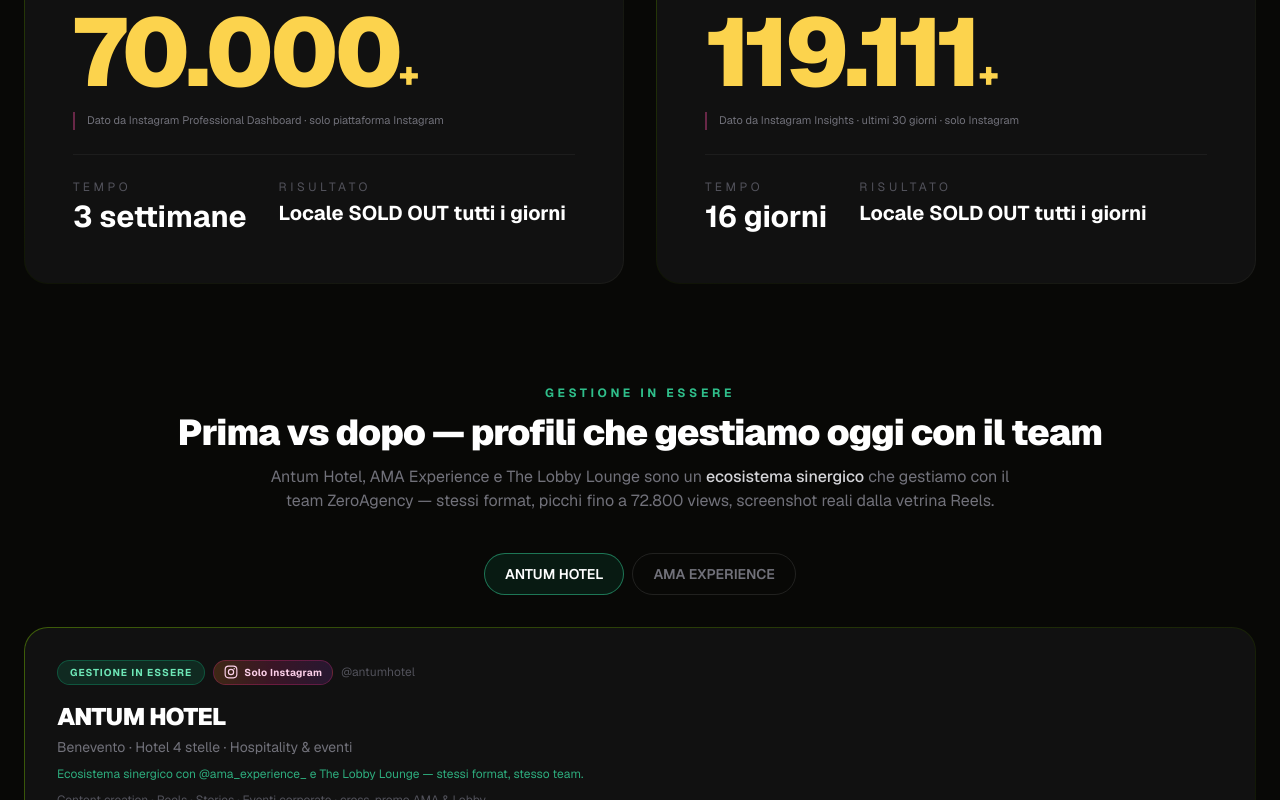
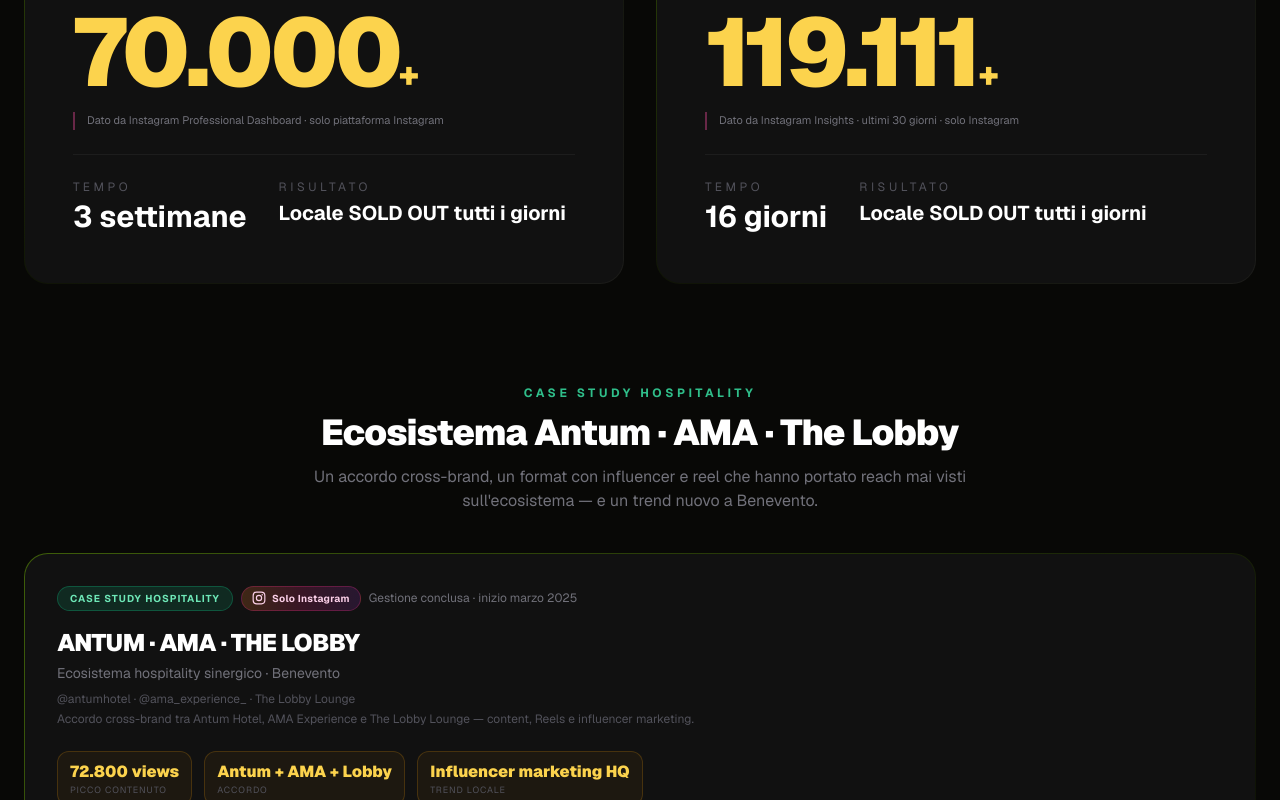
Before and after one commit to mandalinomc-ai/eugeniociullo, a Next.js app: page / in a window 1280 px wide. Shown: the part 9434-10234 px from the top of the page. Built offline with nearby package versions, Linux system fonts and the light colour scheme.

Commit message:
Reframe Antum ecosystem as influencer case study, remove before metrics, note March exit.
Co-authored-by: Cursor <cursoragent@cursor.com>

```diff
--- a/src/components/Brands.tsx
+++ b/src/components/Brands.tsx
@@ -110,8 +110,8 @@ function BrandCard({
 
         {"highlight" in brand && brand.highlight && (
           <span className="absolute top-3 sm:top-4 left-3 sm:left-4 px-2.5 sm:px-3 py-1 text-[9px] sm:text-[10px] font-bold tracking-widest uppercase bg-[#a3ff12] text-black rounded-full z-10">
-            {"management" in brand && brand.management === "ongoing"
-              ? "Gestione attiva"
+            {"management" in brand && brand.management === "case-study"
+              ? "Case study"
               : "featured" in brand && brand.featured
                 ? "Case Study"
                 : "Highlight"}
--- a/src/components/GestioneInEssere.tsx
+++ b/src/components/GestioneInEssere.tsx
@@ -1,11 +1,10 @@
 "use client";
 
-import { useState } from "react";
-import { motion, AnimatePresence } from "framer-motion";
+import { motion } from "framer-motion";
 import MediaImage from "@/components/ui/MediaImage";
 import { ONGOING_MANAGEMENT } from "@/lib/constants";
 
-type ManagementId = (typeof ONGOING_MANAGEMENT)[number]["id"];
+const caseStudy = ONGOING_MANAGEMENT[0];
 
 function InstagramBadge() {
   return (
@@ -20,29 +19,97 @@ function InstagramBadge() {
   );
 }
 
-function MetricGrid({
-  metrics,
-  tone,
-}: {
-  metrics: readonly { label: string; value: string; highlight?: boolean }[];
-  tone: "before" | "after";
-}) {
+export default function GestioneInEssere() {
   return (
-    <div className="grid grid-cols-2 gap-2 sm:gap-3">
-      {metrics.map((metric) => (
+    <div id="gestione" className="mt-16 sm:mt-24 scroll-mt-24">
+      <motion.div
+        initial={{ opacity: 0, y: 20 }}
+        whileInView={{ opacity: 1, y: 0 }}
+        viewport={{ once: true }}
+        className="text-center mb-8 sm:mb-10"
+      >
+        <span className="inline-block text-emerald-400/90 text-[10px] sm:text-xs font-bold tracking-[0.3em] uppercase mb-3">
+          Case study hospitality
+        </span>
+        <h3 className="text-2xl sm:text-3xl md:text-4xl font-black tracking-tight">
+          Ecosistema Antum · AMA · The Lobby
+        </h3>
+        <p className="text-zinc-500 mt-3 text-sm sm:text-base max-w-3xl mx-auto">
+          Un accordo cross-brand, un format con influencer e reel che hanno portato reach mai visti
+          sull&apos;ecosistema — e un trend nuovo a Benevento.
+        </p>
+      </motion.div>
+
+      <motion.article
+        initial={{ opacity: 0, y: 16 }}
+        whileInView={{ opacity: 1, y: 0 }}
+        viewport={{ once: true }}
+        className="card-featured rounded-2xl sm:rounded-3xl overflow-hidden bg-black"
+      >
+        <div className="p-5 sm:p-8 border-b border-white/5">
+          <div className="flex flex-wrap items-center gap-2 mb-4">
+            <span className="px-3 py-1 text-[10px] font-bold tracking-widest uppercase bg-emerald-500/15 border border-emerald-500/30 text-emerald-300 rounded-full">
+              {caseStudy.badge}
+            </span>
+            <InstagramBadge />
+            <span className="text-xs text-zinc-500">{caseStudy.period}</span>
+          </div>
+          <h4 className="text-xl sm:text-2xl font-black tracking-tight">{caseStudy.name}</h4>
+          <p className="text-sm text-zinc-500 mt-1">{caseStudy.subtitle}</p>
+          <p className="text-xs text-zinc-600 mt-2">
+            {caseStudy.handles.join(" · ")} · The Lobby Lounge
+          </p>
+          <p className="text-xs text-zinc-600 mt-1">{caseStudy.scope}</p>
+
+          <div className="flex flex-wrap gap-3 mt-6">
+            {caseStudy.highlights.map((h) => (
+              <div
+                key={h.label}
+                className="px-3 py-2 rounded-xl border border-amber-500/20 bg-amber-500/5"
+              >
+                <p className="text-sm sm:text-base font-black text-amber-300">{h.value}</p>
+                <p className="text-[9px] uppercase tracking-widest text-zinc-600">{h.label}</p>
+              </div>
+            ))}
+          </div>
+        </div>
+
+        <div className="grid lg:grid-cols-2 divide-y lg:divide-y-0 lg:divide-x divide-white/5">
+          <div className="p-5 sm:p-8 space-y-5">
+            <div className="rounded-2xl border border-pink-500/20 bg-pink-500/5 p-5 sm:p-6">
+              <p className="text-[10px] uppercase tracking-[0.25em] text-pink-300/90 mb-2">
+                {caseStudy.influencer.title}
+              </p>
+              <p className="text-lg font-black text-white mb-2">{caseStudy.influencer.handle}</p>
+              <p className="text-sm text-zinc-400 leading-relaxed">{caseStudy.influencer.description}</p>
+            </div>
+
+            <p className="text-sm text-zinc-400 leading-relaxed">{caseStudy.story}</p>
+            <p className="text-sm text-zinc-400 leading-relaxed">{caseStudy.legacy}</p>
+
+            <div className="rounded-xl border border-white/10 bg-zinc-950/60 p-4">
+              <p className="text-[10px] uppercase tracking-widest text-zinc-500 mb-2">Nota</p>
+              <p className="text-xs text-zinc-500 leading-relaxed">{caseStudy.exitNote}</p>
+            </div>
+          </div>
+
+          <div className="p-5 sm:p-8">
+            <p className="text-[10px] uppercase tracking-[0.25em] text-emerald-400/90 mb-4">
+              Risultati in vetrina
+            </p>
+            <div className="grid grid-cols-2 gap-2 sm:gap-3 mb-6">
+              {caseStudy.metrics.map((metric) => (
                 <div
                   key={metric.label}
                   className={`rounded-xl p-3 border ${
-            metric.highlight
+                    "highlight" in metric && metric.highlight
                       ? "border-amber-500/30 bg-amber-500/5"
-              : tone === "before"
-                ? "border-white/5 bg-white/[0.02]"
                       : "border-emerald-500/15 bg-emerald-500/5"
                   }`}
                 >
                   <p
                     className={`text-base sm:text-lg font-black tracking-tight ${
-              metric.highlight ? "text-amber-300" : "text-white"
+                      "highlight" in metric && metric.highlight ? "text-amber-300" : "text-white"
                     }`}
                   >
                     {metric.value}
@@ -53,26 +120,14 @@ function MetricGrid({
                 </div>
               ))}
             </div>
-  );
-}
 
-function ScreenStrip({
-  screens,
-  tone,
-}: {
-  screens: readonly { src: string; alt: string; label: string }[];
-  tone: "before" | "after";
-}) {
-  return (
-    <div className={`grid gap-3 ${screens.length > 2 ? "sm:grid-cols-2 lg:grid-cols-2" : screens.length > 1 ? "sm:grid-cols-2" : "grid-cols-1"}`}>
-      {screens.map((screen) => (
+            <div className="grid sm:grid-cols-2 gap-3">
+              {caseStudy.screens.map((screen) => (
                 <div
-          key={`${screen.src}-${screen.label}`}
-          className={`rounded-2xl overflow-hidden border ${
-            tone === "before" ? "border-white/10 bg-zinc-950" : "border-amber-500/20 bg-black"
-          }`}
+                  key={screen.src}
+                  className="rounded-2xl overflow-hidden border border-amber-500/20 bg-black"
                 >
-          <div className="relative aspect-[9/16] w-full max-w-[200px] mx-auto sm:max-w-none">
+                  <div className="relative aspect-[9/16] w-full">
                     <MediaImage
                       src={screen.src}
                       alt={screen.alt}
@@ -80,7 +135,7 @@ function ScreenStrip({
                       position="center top"
                       bg="bg-black"
                       padding="p-2"
-              sizes="220px"
+                      sizes="200px"
                     />
                   </div>
                   <p className="text-center text-[10px] uppercase tracking-widest text-zinc-500 py-3 border-t border-white/5 px-2">
@@ -89,123 +144,17 @@ function ScreenStrip({
                 </div>
               ))}
             </div>
-  );
-}
-
-export default function GestioneInEssere() {
-  const [active, setActive] = useState<ManagementId>(ONGOING_MANAGEMENT[0].id);
-  const item = ONGOING_MANAGEMENT.find((entry) => entry.id === active) ?? ONGOING_MANAGEMENT[0];
-
-  return (
-    <div id="gestione" className="mt-16 sm:mt-24 scroll-mt-24">
-      <motion.div
-        initial={{ opacity: 0, y: 20 }}
-        whileInView={{ opacity: 1, y: 0 }}
-        viewport={{ once: true }}
-        className="text-center mb-8 sm:mb-10"
-      >
-        <span className="inline-block text-emerald-400/90 text-[10px] sm:text-xs font-bold tracking-[0.3em] uppercase mb-3">
-          Gestione in essere
-        </span>
-        <h3 className="text-2xl sm:text-3xl md:text-4xl font-black tracking-tight">
-          Prima vs dopo — profili che gestiamo oggi con il team
-        </h3>
-        <p className="text-zinc-500 mt-3 text-sm sm:text-base max-w-3xl mx-auto">
-          Antum Hotel, AMA Experience e The Lobby Lounge sono un{" "}
-          <strong className="text-zinc-300 font-medium">ecosistema sinergico</strong> che gestiamo
-          con il team ZeroAgency — stessi format, picchi fino a 72.800 views, screenshot reali dalla
-          vetrina Reels.
-        </p>
-      </motion.div>
-
-      <div className="flex flex-wrap justify-center gap-2 mb-8">
-        {ONGOING_MANAGEMENT.map((entry) => (
-          <button
-            key={entry.id}
-            type="button"
-            onClick={() => setActive(entry.id)}
-            className={`px-4 sm:px-5 py-2.5 rounded-full text-xs sm:text-sm font-semibold border transition-all ${
-              active === entry.id
-                ? "border-emerald-400/50 bg-emerald-500/10 text-white"
-                : "border-white/10 text-zinc-500 hover:border-white/25"
-            }`}
-          >
-            {entry.name}
-          </button>
-        ))}
-      </div>
-
-      <AnimatePresence mode="wait">
-        <motion.article
-          key={item.id}
-          initial={{ opacity: 0, y: 16 }}
-          animate={{ opacity: 1, y: 0 }}
-          exit={{ opacity: 0, y: -16 }}
-          transition={{ duration: 0.35 }}
-          className="card-featured rounded-2xl sm:rounded-3xl overflow-hidden bg-black"
-        >
-          <div className="p-5 sm:p-8 border-b border-white/5">
-            <div className="flex flex-wrap items-center gap-2 mb-4">
-              <span className="px-3 py-1 text-[10px] font-bold tracking-widest uppercase bg-emerald-500/15 border border-emerald-500/30 text-emerald-300 rounded-full">
-                {item.badge}
-              </span>
-              <InstagramBadge />
-              <span className="text-xs text-zinc-600">{item.handle}</span>
-            </div>
-            <h4 className="text-xl sm:text-2xl font-black tracking-tight">{item.name}</h4>
-            <p className="text-sm text-zinc-500 mt-1">{item.subtitle}</p>
-            {"synergy" in item && item.synergy && (
-              <p className="text-xs text-emerald-400/80 mt-2 leading-relaxed">{item.synergy}</p>
-            )}
-            <p className="text-xs text-zinc-600 mt-2">{item.scope}</p>
-
-            <div className="flex flex-wrap gap-3 mt-6">
-              {item.deltas.map((delta) => (
-                <div
-                  key={delta.label}
-                  className="px-3 py-2 rounded-xl border border-amber-500/20 bg-amber-500/5"
-                >
-                  <p className="text-sm sm:text-base font-black text-amber-300">{delta.value}</p>
-                  <p className="text-[9px] uppercase tracking-widest text-zinc-600">{delta.label}</p>
-                </div>
-              ))}
-            </div>
-          </div>
-
-          <div className="grid lg:grid-cols-2 divide-y lg:divide-y-0 lg:divide-x divide-white/5">
-            <div className="p-5 sm:p-8 bg-zinc-950/60">
-              <div className="flex items-center gap-2 mb-4">
-                <span className="w-2 h-2 rounded-full bg-zinc-600" />
-                <p className="text-[10px] uppercase tracking-[0.25em] text-zinc-500">{item.before.title}</p>
-              </div>
-              <p className="text-sm text-zinc-400 leading-relaxed mb-5">{item.before.description}</p>
-              <MetricGrid metrics={item.before.metrics} tone="before" />
-              <div className="mt-6">
-                <ScreenStrip screens={item.before.screens} tone="before" />
-              </div>
-            </div>
-
-            <div className="p-5 sm:p-8">
-              <div className="flex items-center gap-2 mb-4">
-                <span className="w-2 h-2 rounded-full bg-emerald-400" />
-                <p className="text-[10px] uppercase tracking-[0.25em] text-emerald-400/90">{item.after.title}</p>
-              </div>
-              <p className="text-sm text-zinc-400 leading-relaxed mb-5">{item.after.description}</p>
-              <MetricGrid metrics={item.after.metrics} tone="after" />
-              <div className="mt-6">
-                <ScreenStrip screens={item.after.screens} tone="after" />
-              </div>
           </div>
         </div>
 
         <div className="px-5 sm:px-8 py-4 border-t border-white/5 bg-zinc-950/40">
           <p className="text-[11px] text-zinc-600 text-center leading-relaxed">
-              Dati da screenshot Instagram Reels · views visibili sui contenuti · confronto periodo pre-gestione vs
-              contenuti prodotti sotto la nostra direzione creativa e strategica, con il team ZeroAgency.
+            Screenshot da Instagram Reels · views visibili sui contenuti · periodo di gestione del
+            nostro team con ZeroAgency. Non confrontiamo numeri &quot;prima/dopo&quot;: il nuovo
+            posizionamento ha elevato l&apos;intero profilo, inclusi i contenuti già pubblicati.
           </p>
         </div>
       </motion.article>
-      </AnimatePresence>
     </div>
   );
 }
--- a/src/components/LanciDaZero.tsx
+++ b/src/components/LanciDaZero.tsx
@@ -30,7 +30,7 @@ export default function LanciDaZero() {
         <SectionHeading
           label="Case Study · Lanci & Gestione"
           title="Risultati reali su Instagram"
-          subtitle="Lanci da zero (Parisio, ITTICO), ecosistema Antum/AMA/Lobby e campagne ADS — numeri e screenshot reali."
+          subtitle="Lanci da zero, ecosistema Antum/AMA/Lobby e campagne ADS — prove reali dal nostro lavoro."
           align="center"
           tone="results"
         />
--- a/src/lib/constants.ts
+++ b/src/lib/constants.ts
@@ -84,28 +84,28 @@ export const BRANDS = [
     name: "ANTUM HOTEL",
     subtitle: "Benevento · Hospitality",
     highlight:
-      "Gestione in essere: picchi fino a 72.800 views, format virali 50K–72K nell'ecosistema AMA & Lobby.",
+      "Case study: format influencer con @quelladelgitiale, picchi fino a 72.800 views nell'ecosistema AMA & Lobby.",
     logo: "/images/logos/antum-hotel.png",
     logoFit: "contain" as const,
     logoBg: "bg-white",
     featured: true,
-    management: "ongoing" as const,
+    management: "case-study" as const,
   },
   {
     name: "AMA EXPERIENCE",
     subtitle: "Ristorante · Antum Hotel",
     highlight:
-      "Ecosistema sinergico Antum: stessi format virali fino a 72.800 views e 50K su chef + host.",
+      "Accordo cross-brand Antum + Lobby: format chef + host con @quelladelgitiale, reel virali fino a 72K.",
     logo: "/images/logos/ama-experience.png",
     logoFit: "contain" as const,
     logoBg: "bg-white",
     featured: true,
-    management: "ongoing" as const,
+    management: "case-study" as const,
   },
   {
     name: "THE LOBBY LOUNGE",
     subtitle: "Lounge Bar · Eventi",
-    highlight: "Comunicazione visiva, content e lounge eventi nell'ecosistema Antum · gestione congiunta al team.",
+    highlight: "Parte dell'ecosistema Antum · AMA: eventi lounge e format condivisi con il team.",
     logo: "/images/logos/lobby-lounge.png",
     logoFit: "contain" as const,
     logoBg: "bg-white",
@@ -258,61 +258,41 @@ export const WHATSAPP_BUSINESS_SETUP = {
   appliesTo: ["PARISIO", "ITTICO", "AMA Experience", "Antum Hotel", "The Lobby Lounge"],
 } as const;
 
-/** Screen condivisi tra @antumhotel e @ama_experience_ (realtà sinergiche) */
-const ECOSYSTEM_SCREENS_BEFORE = [
+/** Screen ecosistema Antum · AMA · The Lobby — periodo di gestione */
+const ECOSYSTEM_SCREENS = [
   {
-    src: "/images/report-antum-reels-baseline.png",
-    alt: "Vetrina Reels AMA Experience prima del format strategico",
-    label: "Prima · @ama_experience_",
+    src: "/images/report-antum-ama-reels-peak-2.png",
+    alt: "Reels format chef + host con picchi fino a 72.800 views",
+    label: "Format chef + host · fino a 72,8K",
   },
   {
-    src: "/images/report-ama-reels-grid.png",
-    alt: "Baseline Reels Antum Hotel — views 2K–8K",
-    label: "Prima · @antumhotel",
+    src: "/images/report-antum-ama-reels-peak-1.png",
+    alt: "Reels eventi Ferragosto e cross-brand Antum AMA",
+    label: "Eventi & Ferragosto · 50K+",
+  },
+  {
+    src: "/images/report-antum-ama-reels-growth.png",
+    alt: "Reel eventi e lifestyle Antum Hotel",
+    label: "Eventi & lifestyle · 44K",
+  },
+  {
+    src: "/images/report-antum-ama-reels-mid.png",
+    alt: "Reel partnership food Antum AMA",
+    label: "Partnership & food · 58K",
   },
 ] as const;
 
-const ECOSYSTEM_SCREENS_AFTER = [
-  {
-    src: "/images/report-antum-ama-reels-peak-2.png",
-    alt: "Reels Antum Hotel con picchi 62.500, 60.800 e 72.800 views",
-    label: "Dopo · picchi 62K–72K (chef + host)",
-  },
-  {
-    src: "/images/report-antum-ama-reels-peak-1.png",
-    alt: "Reels Antum con 50.000 e 20.600 views — Ferragosto e eventi",
-    label: "Dopo · 50K · Ferragosto & eventi",
-  },
-  {
-    src: "/images/report-antum-ama-reels-growth.png",
-    alt: "Reel evento Antum Hotel 44.000 views",
-    label: "Dopo · 44K · eventi & lifestyle",
-  },
-  {
-    src: "/images/report-antum-ama-reels-mid.png",
-    alt: "Reel partnership Antum 58.800 views",
-    label: "Dopo · 58K · partnership & food",
-  },
+const ECOSYSTEM_RESULT_METRICS = [
+  { label: "Picco singolo reel", value: "72.800", highlight: true },
+  { label: "Format virali", value: "50K–72K", highlight: true },
+  { label: "Brand coinvolti", value: "3 realtà" },
+  { label: "Influencer", value: "@quelladelgitiale" },
 ] as const;
 
-const ECOSYSTEM_BEFORE_METRICS = [
-  { label: "Media views/reel", value: "~4.500" },
-  { label: "Picco reel", value: "~8.000" },
-  { label: "Interazioni", value: "Sporadiche" },
-  { label: "Cross-brand", value: "Non coordinato" },
-] as const;
-
-const ECOSYSTEM_AFTER_METRICS = [
-  { label: "Picco singolo reel", value: "72.800", highlight: true },
-  { label: "Format virali", value: "50K–72K", highlight: true },
-  { label: "Media post-strategia", value: "~18.000" },
-  { label: "Ecosistema", value: "Antum + AMA + Lobby" },
-] as const;
-
-const ECOSYSTEM_DELTAS = [
-  { label: "Picco reel", value: "72.800 views" },
-  { label: "Crescita picco", value: "+800%" },
-  { label: "Reel oltre 40K", value: "6+ contenuti" },
+const ECOSYSTEM_HIGHLIGHTS = [
+  { label: "Picco contenuto", value: "72.800 views" },
+  { label: "Accordo", value: "Antum + AMA + Lobby" },
+  { label: "Trend locale", value: "Influencer marketing HQ" },
 ] as const;
 
 export const META_ADS_SHOWCASE = [
@@ -336,52 +316,29 @@ export const META_ADS_SHOWCASE = [
 
 export const ONGOING_MANAGEMENT = [
   {
-    id: "antum",
-    name: "ANTUM HOTEL",
-    handle: "@antumhotel",
-    synergy: "Ecosistema sinergico con @ama_experience_ e The Lobby Lounge — stessi format, stesso team.",
-    subtitle: "Benevento · Hotel 4 stelle · Hospitality & eventi",
-    badge: "Gestione in essere",
-    scope: "Content creation · Reels · Stories · Eventi corporate · cross-promo AMA & Lobby",
-    before: {
-      title: "Prima della gestione",
+    id: "ecosistema-antum",
+    name: "ANTUM · AMA · THE LOBBY",
+    handles: ["@antumhotel", "@ama_experience_"],
+    subtitle: "Ecosistema hospitality sinergico · Benevento",
+    badge: "Case study hospitality",
+    period: "Gestione conclusa · inizio marzo 2025",
+    scope:
+      "Accordo cross-brand tra Antum Hotel, AMA Experience e The Lobby Lounge — content, Reels e influencer marketing.",
+    influencer: {
+      handle: "@quelladelgitiale",
+      title: "Influencer marketing · voce dei contenuti",
       description:
-        "Profili attivi ma disallineati: reel prevalentemente tra 2.000 e 8.000 views, senza format ricorrente né filo narrativo tra hotel, ristorante e lounge.",
-      metrics: ECOSYSTEM_BEFORE_METRICS,
-      screens: ECOSYSTEM_SCREENS_BEFORE,
+        "Abbiamo creato una campagna con influencer marketing insieme a @quelladelgitiale: in terza persona ha dato voce ai contenuti e ci ha messo la faccia, affiancando chef e brand in un format riconoscibile su tutti e tre i profili.",
     },
-    after: {
-      title: "Con la nostra gestione",
-      description:
-        "Format chef + host e storytelling cross-brand: picchi fino a 72.800 views, reel virali da 50K a 72K, eventi da 44K e Ferragosto a 20.600 — stesso piano editoriale su Antum, AMA e Lobby.",
-      metrics: ECOSYSTEM_AFTER_METRICS,
-      screens: ECOSYSTEM_SCREENS_AFTER,
-    },
-    deltas: ECOSYSTEM_DELTAS,
-  },
-  {
-    id: "ama",
-    name: "AMA EXPERIENCE",
-    handle: "@ama_experience_",
-    synergy: "Stesso ecosistema di @antumhotel e The Lobby Lounge — contenuti condivisi e strategia unica.",
-    subtitle: "Ristorante gourmet · Antum Hotel · Benevento",
-    badge: "Gestione in essere",
-    scope: "Social management · Format Reels · Food content · eventi sinergici Antum",
-    before: {
-      title: "Prima della gestione",
-      description:
-        "Contenuti food spot isolati: views tra 2.000 e 8.000, senza format chef + host né integrazione con l'hotel e il lounge.",
-      metrics: ECOSYSTEM_BEFORE_METRICS,
-      screens: ECOSYSTEM_SCREENS_BEFORE,
-    },
-    after: {
-      title: "Con la nostra gestione",
-      description:
-        "Gli stessi format virali dell'ecosistema Antum: 72.800, 62.500, 60.800 e 50.000 views su contenuti chef + host, con conversione su prenotazioni ed eventi.",
-      metrics: ECOSYSTEM_AFTER_METRICS,
-      screens: ECOSYSTEM_SCREENS_AFTER,
-    },
-    deltas: ECOSYSTEM_DELTAS,
+    story:
+      "Abbiamo strutturato un accordo unico tra AMA, Antum e The Lobby Lounge: stesso linguaggio visivo, stessi format, contenuti che viaggiano tra hotel, ristorante e lounge. Il risultato è stato un salto di qualità e reach su Instagram — con picchi fino a 72.800 views sui reel del format chef + host.",
+    legacy:
+      "Abbiamo portato a Benevento un trend che prima non c'era: influencer marketing con contenuti di qualità e persone preparate, non improvvisate. Anche i video già online hanno beneficiato del nuovo posizionamento una volta ripresa la gestione.",
+    exitNote:
+      "A inizio marzo 2025 siamo usciti dalla gestione operativa dei profili. Le prove restano in vetrina: format, picchi e metodo che abbiamo lasciato all'ecosistema.",
+    metrics: ECOSYSTEM_RESULT_METRICS,
+    screens: ECOSYSTEM_SCREENS,
+    highlights: ECOSYSTEM_HIGHLIGHTS,
   },
 ] as const;
 
```
Lines whose indentation alone changed are shown as unchanged.
